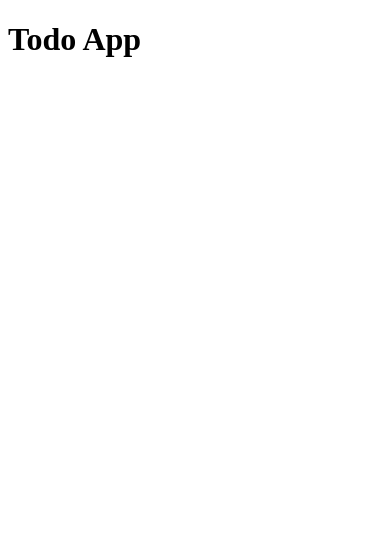
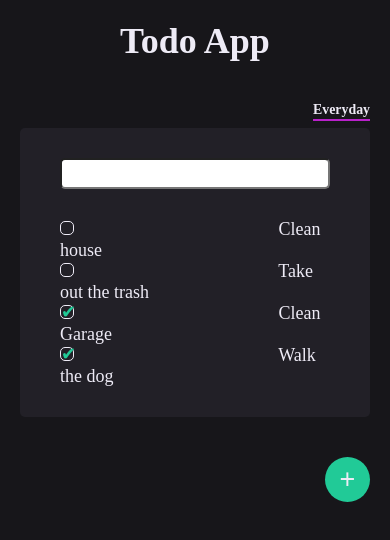
Before and after one commit to delgado-jason/todo-app, a website built with webpack: page src/template.html in a window 390 px wide. Built offline with nearby package versions, Linux system fonts and the light colour scheme.

Commit message:
Style the Homepage for Mobile

```diff
--- a/package.json
+++ b/package.json
@@ -5,7 +5,8 @@
   "main": "webpack.config.js",
   "scripts": {
     "build": "webpack",
-    "start": "webpack serve --open"
+    "start": "webpack serve --open",
+    "watch": "webpack --watch"
   },
   "repository": {
     "type": "git",
--- a/src/assets/styles.css
+++ b/src/assets/styles.css
@@ -0,0 +1,105 @@
+*, ::before, ::after {
+    margin: 0;
+    padding: 0;
+    box-sizing: border-box;
+}
+
+html {
+    font-size: 18px;
+    --background-primary: #17161A;
+    --background-secondary: #222027;
+    --font-color: #EEEBF6;
+    --main-color: #21CA97;
+    --secondary-color: #B921CA;
+}
+
+h2 {
+    font-size: 2rem;
+}
+
+h4 {
+    font-size: .77rem;
+}
+
+body {
+    background-color: var(--background-primary);
+    color: var(--font-color);
+    padding: 20px;
+}
+
+#logo {
+    text-align: center;
+}
+
+.container {
+    min-width: 280px;
+    margin: 40px auto 0;
+}
+
+#projectName {
+    text-align: right;
+    padding-bottom: 10px;
+    text-decoration: underline;
+    text-decoration-color: var(--secondary-color);
+    text-underline-offset: 5px;
+    text-decoration-thickness: 2px;
+}
+
+form {
+    min-width: 280px;
+    padding: 30px 40px;
+    background-color: var(--background-secondary);
+    border-radius: 5px;
+}
+
+#todoInputField {
+    width: 100%;
+    height: 31px;
+    border-radius: 5px;
+}
+
+#todosFieldset {
+    border: none;
+    padding-top: 30px;
+}
+
+label input {
+    visibility: hidden;
+    /* <-- Hide the default checkbox. The rest is to hide and allow tabbing, which display:none prevents */
+    display: block;
+    height: 0;
+    width: 0;
+    position: absolute;
+    overflow: hidden;
+}
+
+label span {
+    /* <-- Style the artificial checkbox */
+    height: 14px;
+    width: 14px;
+    border: 1px solid var(--font-color);
+    display: inline-block;
+    border-radius: 5px;
+    position: relative;
+    margin-right: 200px;
+}
+
+[type=checkbox]:checked+span:before {
+    content: '\2714';
+    position: absolute;
+    top: -5px;
+    left: 0;
+    color: var(--main-color);
+}
+
+button {
+    width: 45px;
+    height: 45px;
+    background-color: var(--main-color);
+    color: var(--font-color);
+    border-radius: 50%;
+    border: none;
+    font-size: 27px;
+    float: right;
+    margin-top: 40px;
+}
--- a/src/index.js
+++ b/src/index.js
@@ -1,3 +1,4 @@
+import './assets/styles.css';
 import Todo from "./components/Todo";
 import Project from "./components/Project";
 
--- a/src/template.html
+++ b/src/template.html
@@ -11,7 +11,52 @@
 </head>
 
 <body>
-    <h1>Todo App</h1>
+    <header>
+        <h2 id="logo">Todo App</h2>
+        <nav></nav>
+    </header>
+
+    <div class="container">
+
+        <h4 id="projectName">Everyday</h4>
+
+        <form action="" id="todoForm">
+
+            <!-- Field to enter new todo -->
+            <input type="text" id="todoInputField">
+
+            <!-- Where all the tasks are displayed -->
+            <fieldset id="todosFieldset">
+                <label for="task1">
+                    <input type="checkbox" id="cb1" name="cb1" value="complete">
+                    <span></span>
+                    Clean house
+                </label><br>
+
+                <label for="task2">
+                    <input type="checkbox" id="cb2" name="cb2" value="complete">
+                    <span></span>
+                    Take out the trash
+                </label><br>
+
+                <label for="task3">
+                    <input type="checkbox" id="cb3" name="cb3" value="complete" checked>
+                    <span></span>
+                    Clean Garage
+                </label><br>
+
+                <label for="task4">
+                    <input type="checkbox" id="cb4" name="cb4" value="complete" checked>
+                    <span></span>
+                    Walk the dog
+                </label>
+            </fieldset>
+
+        </form> <!-- end of todo form -->
+
+        <button id="newProjectButton">+</button>
+
+    </div>
 
     <script src="index.js" async defer></script>
 </body>
```
